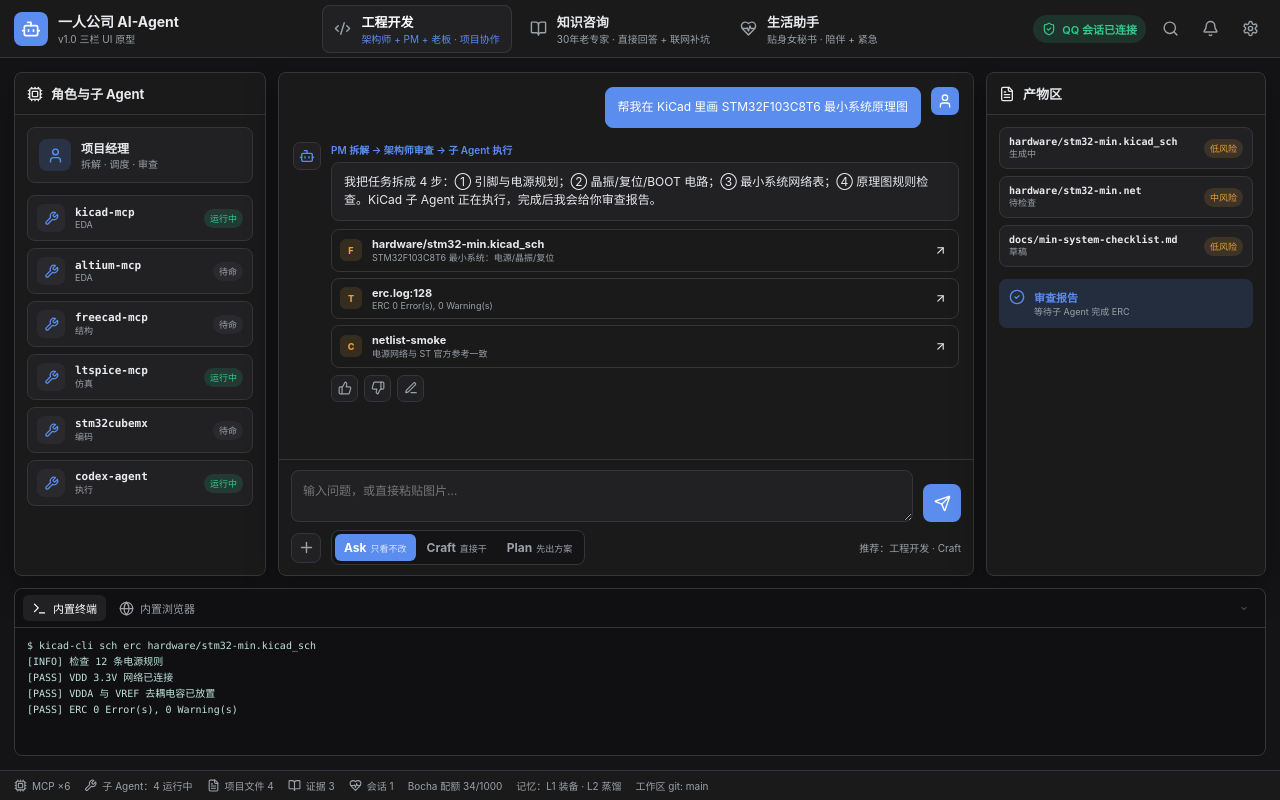
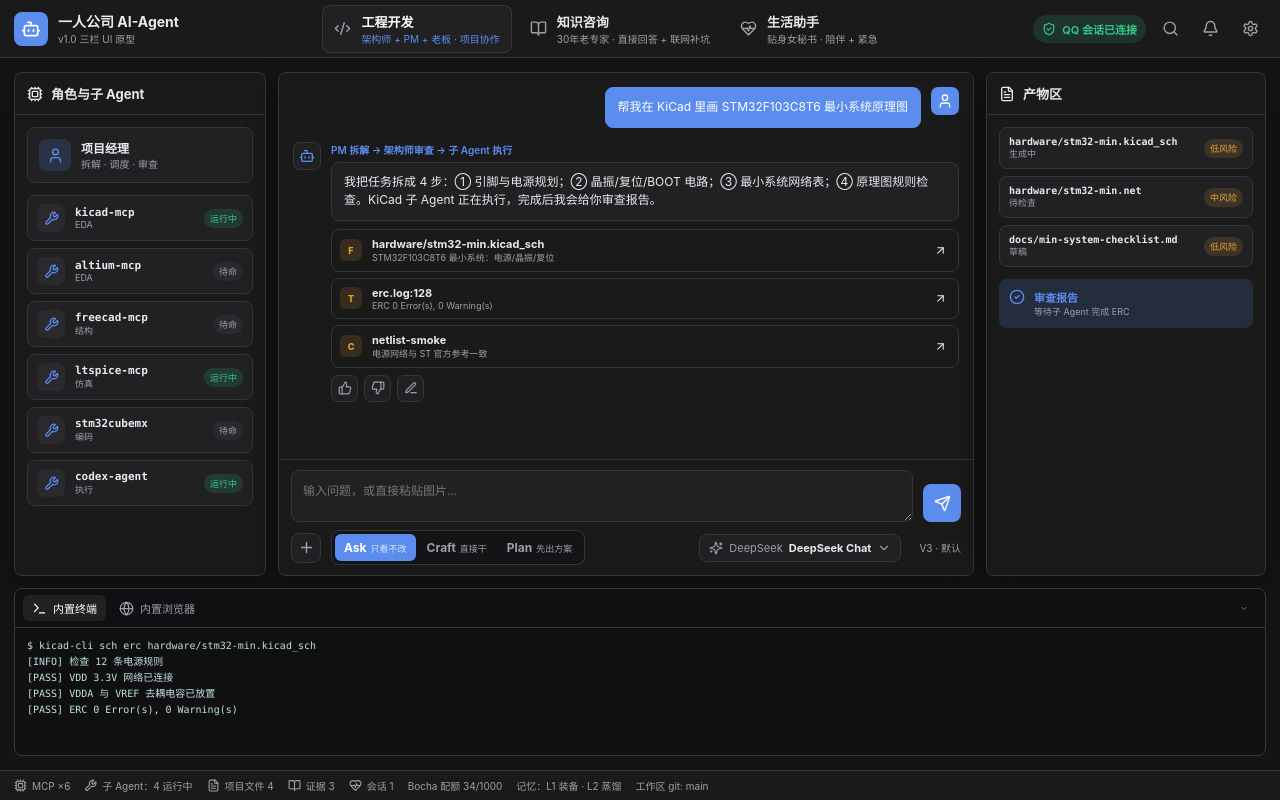
Before and after one commit to chuangxiaohui-cloud/ai-butler-v01, a React (Vite) app in the folder ui/prototype/: page / in a window 1280 px wide. Built offline with nearby package versions, Linux system fonts and the light colour scheme.

Commit message:
feat: add model switcher to composer

```diff
--- a/ui/prototype/src/App.tsx
+++ b/ui/prototype/src/App.tsx
@@ -61,6 +61,14 @@
   { key: 'craft', label: 'Craft', hint: '直接干' },
   { key: 'plan', label: 'Plan', hint: '先出方案' },
 ];
+
+const MODELS = [
+  { id: 'deepseek-chat', provider: 'DeepSeek', label: 'DeepSeek Chat', note: 'V3 · 默认' },
+  { id: 'deepseek-reasoner', provider: 'DeepSeek', label: 'DeepSeek Reasoner', note: 'R1 · 推理' },
+  { id: 'MiniMax-M2.7', provider: 'MiniMax', label: 'MiniMax M2.7', note: '1M 上下文' },
+  { id: 'MiniMax-M2.7-highspeed', provider: 'MiniMax', label: 'MiniMax M2.7 Highspeed', note: '极速' },
+  { id: 'MiniMax-M3', provider: 'MiniMax', label: 'MiniMax M3', note: '新一代' },
+] as const;
 
 const INITIAL_MESSAGES: Record<TabKey, Message[]> = {
   engineering: [
@@ -183,6 +191,7 @@
   const [mode, setMode] = useState<Mode>('ask');
   const [messages, setMessages] = useState<Record<TabKey, Message[]>>(INITIAL_MESSAGES);
   const [input, setInput] = useState('');
+  const [model, setModel] = useState<string>(MODELS[0].id);
   const [terminalOpen, setTerminalOpen] = useState(true);
   const [browserOpen, setBrowserOpen] = useState(false);
   const [liked, setLiked] = useState<Record<string, boolean>>({});
@@ -311,6 +320,8 @@
                   onSend={send}
                   mode={mode}
                   onModeChange={setMode}
+                  model={model}
+                  onModelChange={setModel}
                 />
               </section>
 
@@ -404,6 +415,8 @@
                   onSend={send}
                   mode={mode}
                   onModeChange={setMode}
+                  model={model}
+                  onModelChange={setModel}
                 />
               </section>
 
@@ -569,15 +582,21 @@
   onSend,
   mode,
   onModeChange,
+  model,
+  onModelChange,
 }: {
   value: string;
   onChange: (value: string) => void;
   onSend: (images: string[]) => void;
   mode: Mode;
   onModeChange: (mode: Mode) => void;
+  model: string;
+  onModelChange: (model: string) => void;
 }) {
   const [attachOpen, setAttachOpen] = useState(false);
+  const [modelOpen, setModelOpen] = useState(false);
   const [attachments, setAttachments] = useState<string[]>([]);
+  const currentModel = MODELS.find((item) => item.id === model) ?? MODELS[0];
   return (
     <div className="composer">
       {attachments.length > 0 && (
@@ -672,7 +691,41 @@
             </button>
           ))}
         </div>
-        <span className="composer-hint">推荐：工程开发 · Craft</span>
+        <div className="model-switch">
+          <button
+            className={modelOpen ? 'active' : ''}
+            onClick={() => setModelOpen((prev) => !prev)}
+            aria-label="切换模型"
+          >
+            <Sparkles size={14} />
+            <span>{currentModel.provider}</span>
+            <strong>{currentModel.label}</strong>
+            <ChevronDown size={14} />
+          </button>
+          {modelOpen && (
+            <div className="model-popover">
+              {['DeepSeek', 'MiniMax'].map((provider) => (
+                <div className="model-group" key={provider}>
+                  <div className="model-group-name">{provider}</div>
+                  {MODELS.filter((item) => item.provider === provider).map((item) => (
+                    <button
+                      key={item.id}
+                      className={model === item.id ? 'active' : ''}
+                      onClick={() => {
+                        onModelChange(item.id);
+                        setModelOpen(false);
+                      }}
+                    >
+                      <span>{item.label}</span>
+                      <small>{item.note}</small>
+                    </button>
+                  ))}
+                </div>
+              ))}
+            </div>
+          )}
+        </div>
+        <span className="composer-hint">{currentModel.note}</span>
       </div>
     </div>
   );
--- a/ui/prototype/src/styles.css
+++ b/ui/prototype/src/styles.css
@@ -564,6 +564,85 @@
   gap: 10px;
 }
 
+.model-switch {
+  position: relative;
+  margin-left: auto;
+}
+
+.model-switch > button {
+  display: inline-flex;
+  align-items: center;
+  gap: 6px;
+  padding: 6px 9px;
+  border: 1px solid var(--line);
+  border-radius: 8px;
+  background: var(--panel-2);
+  color: var(--muted);
+  font-size: 11px;
+}
+
+.model-switch > button.active {
+  color: var(--accent);
+  background: var(--accent-soft);
+  border-color: rgba(91, 141, 239, 0.4);
+}
+
+.model-switch > button strong {
+  color: var(--ink);
+  font-weight: 700;
+}
+
+.model-popover {
+  position: absolute;
+  right: 0;
+  bottom: 36px;
+  width: 260px;
+  background: var(--panel);
+  border: 1px solid var(--line);
+  border-radius: 8px;
+  padding: 6px;
+  box-shadow: var(--shadow);
+  z-index: 12;
+}
+
+.model-group + .model-group {
+  margin-top: 4px;
+  padding-top: 4px;
+  border-top: 1px solid var(--line);
+}
+
+.model-group-name {
+  font-size: 10px;
+  color: var(--muted);
+  padding: 4px 8px 3px;
+}
+
+.model-group button {
+  display: flex;
+  align-items: center;
+  justify-content: space-between;
+  width: 100%;
+  padding: 8px 9px;
+  border-radius: 6px;
+  background: transparent;
+  font-size: 12px;
+}
+
+.model-group button:hover,
+.model-group button.active {
+  background: var(--accent-soft);
+  color: var(--accent);
+}
+
+.model-group button span {
+  font-weight: 600;
+}
+
+.model-group button small {
+  font-size: 9px;
+  color: var(--muted);
+}
+
 .attach-wrap {
   position: relative;
 }
@@ -616,7 +695,7 @@
 }
 
 .composer-hint {
-  margin-left: auto;
+  margin-left: 8px;
   font-size: 10px;
   color: var(--muted);
 }
```
Also changed, not shown: 4 other files (tests, documents, lock files or other folders).
